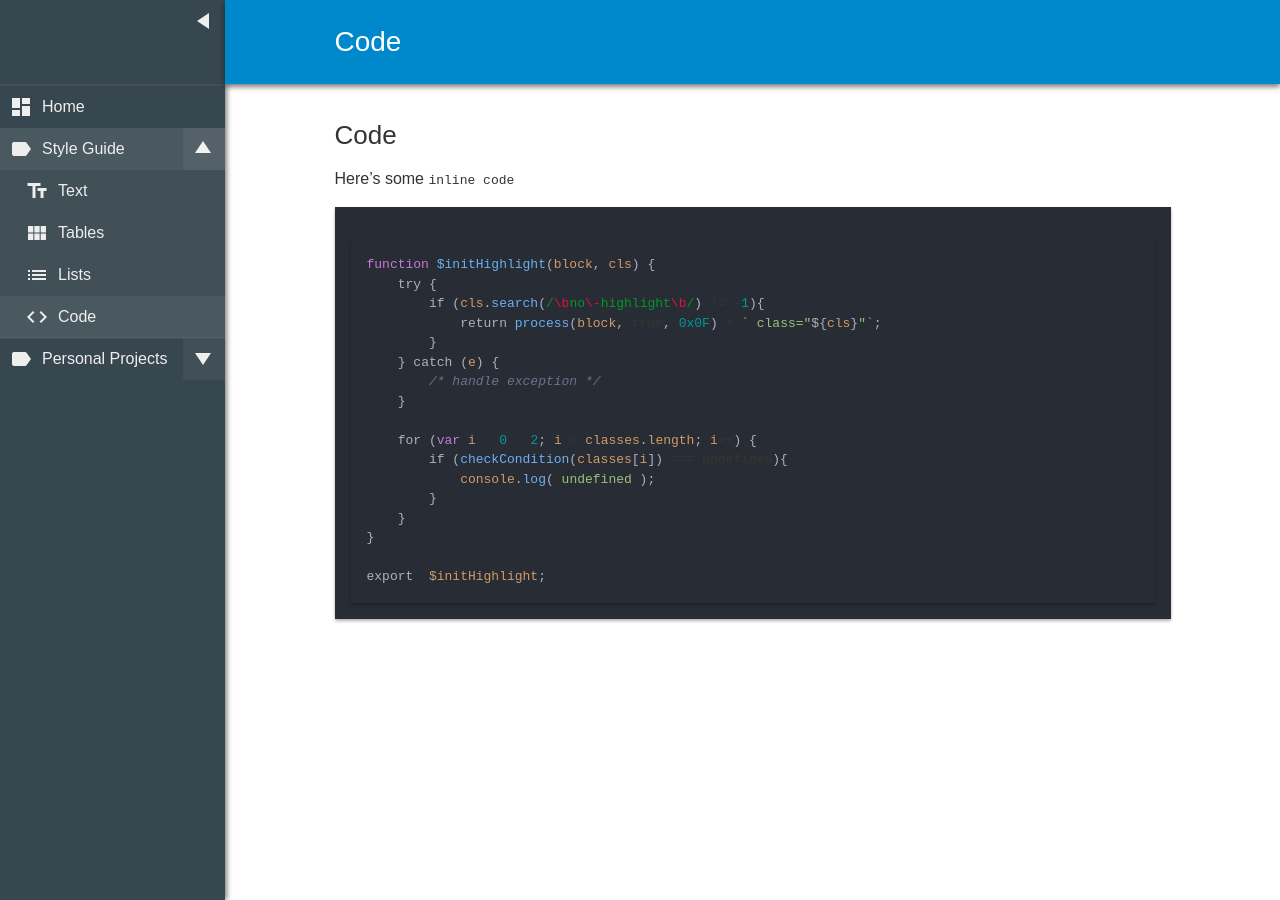
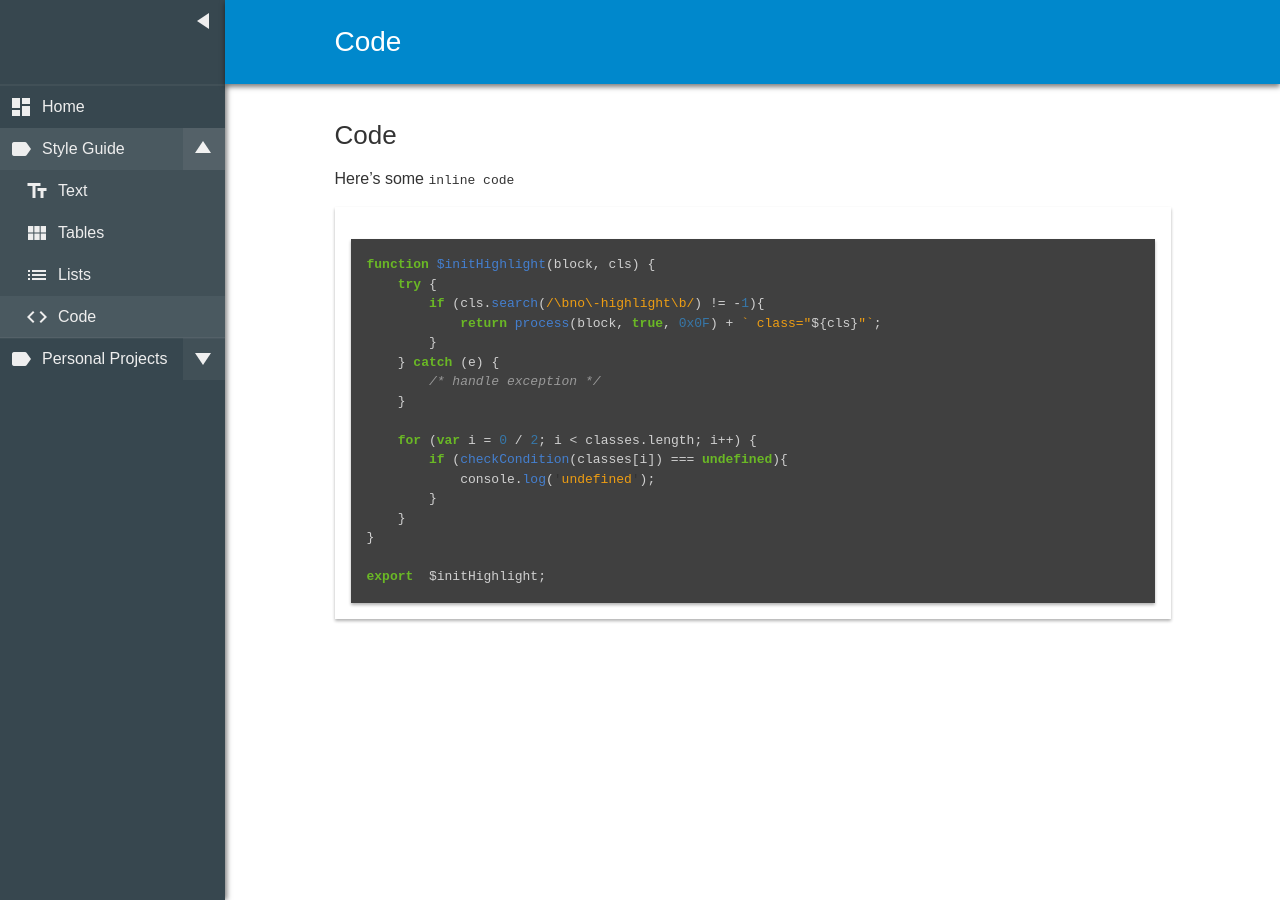
Before and after one commit to zeraphie/zeraphie.github.io, a Jekyll site: the page built from _posts/2017-03-08-code.md, in a window 1280 px wide. Built offline with Jekyll 4.4.1, drawn with Linux system fonts in a browser that asks for light colours.

Commit message:
Update _syntax.scss

```diff
--- a/_sass/markdown/_syntax.scss
+++ b/_sass/markdown/_syntax.scss
@@ -1,270 +1,373 @@
 /**
  * Syntax highlighting styles inspired by Atom's One Dark theme
- * https://github.com/bryanchapel/jekyllHighlighterAtomOneDarkTheme
+ * https://github.com/jwarby/jekyll-pygments-themes
  */
-.highlight {
-    background: #282C34;
-
-    .lineno {
-        color: #4B5363;
+.highlight pre {
+    background-color: #404040
 }
 
-    .c {
-        color: #667689;
+.highlight .hll {
+    background-color: #404040
+}
+
+.highlight .c {
+    color: #999999;
     font-style: italic
 }
-    // Comment
-    .err {
+
+/* Comment */
+.highlight .err {
     color: #A61717;
     background-color: #E3D2D2
 }
-    // Error
-    .k {
+
+/* Error */
+.highlight .g {
+    color: #D0D0D0
+}
+
+/* Generic */
+.highlight .k {
+    color: #6AB825;
     font-weight: bold
 }
-    // Keyword
-    .o {
+
+/* Keyword */
+.highlight .l {
+    color: #D0D0D0
+}
+
+/* Literal */
+.highlight .n {
+    color: #D0D0D0
+}
+
+/* Name */
+.highlight .o {
+    color: #D0D0D0
+}
+
+/* Operator */
+.highlight .x {
+    color: #D0D0D0
+}
+
+/* Other */
+.highlight .p {
+    color: #D0D0D0
+}
+
+/* Punctuation */
+.highlight .cm {
+    color: #999999;
+    font-style: italic
+}
+
+/* Comment.Multiline */
+.highlight .cp {
+    color: #CD2828;
     font-weight: bold
 }
-    // Operator
-    .cm {
-        color: #667689;
+
+/* Comment.Preproc */
+.highlight .c1 {
+    color: #999999;
     font-style: italic
 }
-    // Comment.Multiline
-    .cp {
-        color: #ABB2BF;
+
+/* Comment.Single */
+.highlight .cs {
+    color: #E50808;
+    font-weight: bold;
+    background-color: #520000
 }
-    // Comment.Preproc
-    .c1 {
-        color: #667689;
+
+/* Comment.Special */
+.highlight .gd {
+    color: #D22323
+}
+
+/* Generic.Deleted */
+.highlight .ge {
+    color: #D0D0D0;
     font-style: italic
 }
-    // Comment.Single
-    .cs {
-        color: #667689;
-        font-weight: bold;
-        font-style: italic
+
+/* Generic.Emph */
+.highlight .gr {
+    color: #D22323
 }
-    // Comment.Special
-    .gd {
-        color: #000000;
-        background-color: #FFDDDD
-    }
-    // Generic.Deleted
-    .gd .x {
-        color: #000000;
-        background-color: #FFAAAA
-    }
-    // Generic.Deleted.Specific
-    .ge {
-        font-style: italic
-    }
-    // Generic.Emph
-    .gr {
-        color: #AA0000
-    }
-    // Generic.Error
-    .gh {
-        color: #999999
-    }
-    // Generic.Heading
-    .gi {
-        color: #000000;
-        background-color: #DDFFDD
-    }
-    // Generic.Inserted
-    .gi .x {
-        color: #000000;
-        background-color: #AAFFAA
-    }
-    // Generic.Inserted.Specific
-    .go {
-        color: #888888
-    }
-    // Generic.Output
-    .gp {
-        color: #555555
-    }
-    // Generic.Prompt
-    .gs {
+
+/* Generic.Error */
+.highlight .gh {
+    color: #FFFFFF;
     font-weight: bold
 }
-    // Generic.Strong
-    .gu {
+
+/* Generic.Heading */
+.highlight .gi {
+    color: #589819
+}
+
+/* Generic.Inserted */
+.highlight .go {
+    color: #CCCCCC
+}
+
+/* Generic.Output */
+.highlight .gp {
     color: #AAAAAA
 }
-    // Generic.Subheading
-    .gt {
-        color: #AA0000
-    }
-    // Generic.Traceback
-    .k {
-        color: #ABB2BF;
-        font-weight: normal;
-    }
-    .kc {
+
+/* Generic.Prompt */
+.highlight .gs {
+    color: #D0D0D0;
     font-weight: bold
 }
-    // Keyword.Constant
-    .kd {
-        color: #C678DD;
+
+/* Generic.Strong */
+.highlight .gu {
+    color: #FFFFFF;
+    text-decoration: underline
 }
-    // Keyword.Declaration
-    .kp {
+
+/* Generic.Subheading */
+.highlight .gt {
+    color: #D22323
+}
+
+/* Generic.Traceback */
+.highlight .kc {
+    color: #6AB825;
     font-weight: bold
 }
-    // Keyword.Pseudo
-    .kr {
-        color: #C678DD;
-    }
-    // Keyword.Reserved
-    .kt {
-        color: #445588;
+
+/* Keyword.Constant */
+.highlight .kd {
+    color: #6AB825;
     font-weight: bold
 }
-    // Keyword.Type
-    .m {
-        color: #64B6C3
-    }
-    // Literal.Number
-    .p {
-        color: #ABB2BF;
-    }
-    .s {
-        color: #98C379
-    }
-    // Literal.String
-    .na {
-        color: #D19A66;
-    }
-    // Name.Attribute
-    .nb {
-        color: #D19A66;
-    }
-    // Name.Builtin
-    .nc {
-        color: #CD9A61;
-    }
-    // Name.Class
-    .no {
-        color: #008080
-    }
-    // Name.Constant
-    .ni {
-        color: #800080
-    }
-    // Name.Entity
-    .ne {
-        color: #6CAFF2;
+
+/* Keyword.Declaration */
+.highlight .kn {
+    color: #6AB825;
     font-weight: bold
 }
-    // Name.Exception
-    .nf {
-        color: #6CAFF2;
+
+/* Keyword.Namespace */
+.highlight .kp {
+    color: #6AB825
 }
-    // Name.Function
-    .nn {
-        color: #555555
-    }
-    // Name.Namespace
-    .nt {
-        color: #D86C74
-    }
-    // Name.Tag
-    .nv {
-        color: #008080
-    }
-    // Name.Variable
-    .nx {
-        color: #D19A66;
-    }
-    .ow {
+
+/* Keyword.Pseudo */
+.highlight .kr {
+    color: #6AB825;
     font-weight: bold
 }
-    // Operator.Word
-    .w {
+
+/* Keyword.Reserved */
+.highlight .kt {
+    color: #6AB825;
+    font-weight: bold
+}
+
+/* Keyword.Type */
+.highlight .ld {
+    color: #D0D0D0
+}
+
+/* Literal.Date */
+.highlight .m {
+    color: #3677A9
+}
+
+/* Literal.Number */
+.highlight .s {
+    color: #ED9D13
+}
+
+/* Literal.String */
+.highlight .na {
     color: #BBBBBB
 }
-    // Text.Whitespace
-    .mf {
-        color: #009999
+
+/* Name.Attribute */
+.highlight .nb {
+    color: #24909D
 }
-    // Literal.Number.Float
-    .mh {
-        color: #009999
+
+/* Name.Builtin */
+.highlight .nc {
+    color: #447FCF;
+    text-decoration: underline
 }
-    // Literal.Number.Hex
-    .mi {
-        color: #009999
+
+/* Name.Class */
+.highlight .no {
+    color: #40FFFF
 }
-    // Literal.Number.Integer
-    .mo {
-        color: #009999
+
+/* Name.Constant */
+.highlight .nd {
+    color: #FFA500
 }
-    // Literal.Number.Oct
-    .sb {
-        color: #DD1144
+
+/* Name.Decorator */
+.highlight .ni {
+    color: #D0D0D0
 }
-    // Literal.String.Backtick
-    .sc {
-        color: #DD1144
+
+/* Name.Entity */
+.highlight .ne {
+    color: #BBBBBB
 }
-    // Literal.String.Char
-    .sd {
-        color: #DD1144
+
+/* Name.Exception */
+.highlight .nf {
+    color: #447FCF
 }
-    // Literal.String.Doc
-    .s2 {
-        color: #98C379;
+
+/* Name.Function */
+.highlight .nl {
+    color: #D0D0D0
 }
-    // Literal.String.Double
-    .se {
-        color: #DD1144
+
+/* Name.Label */
+.highlight .nn {
+    color: #447FCF;
+    text-decoration: underline
 }
-    // Literal.String.Escape
-    .sh {
-        color: #DD1144
+
+/* Name.Namespace */
+.highlight .nx {
+    color: #D0D0D0
 }
-    // Literal.String.Heredoc
-    .si {
-        color: #DD1144
+
+/* Name.Other */
+.highlight .py {
+    color: #D0D0D0
 }
-    // Literal.String.Interpol
-    .sx {
-        color: #DD1144
+
+/* Name.Property */
+.highlight .nt {
+    color: #6AB825;
+    font-weight: bold
 }
-    // Literal.String.Other
-    .sr {
-        color: #009926
+
+/* Name.Tag */
+.highlight .nv {
+    color: #40FFFF
 }
-    // Literal.String.Regex
-    .s1 {
-        color: #98C379;
+
+/* Name.Variable */
+.highlight .ow {
+    color: #6AB825;
+    font-weight: bold
 }
-    // Literal.String.Single
-    .ss {
-        color: #990073
+
+/* Operator.Word */
+.highlight .w {
+    color: #666666
 }
-    // Literal.String.Symbol
-    .bp {
-        color: #999999
+
+/* Text.Whitespace */
+.highlight .mf {
+    color: #3677A9
 }
-    // Name.Builtin.Pseudo
-    .vc {
-        color: #008080
+
+/* Literal.Number.Float */
+.highlight .mh {
+    color: #3677A9
 }
-    // Name.Variable.Class
-    .vg {
-        color: #008080
+
+/* Literal.Number.Hex */
+.highlight .mi {
+    color: #3677A9
 }
-    // Name.Variable.Global
-    .vi {
-        color: #008080
+
+/* Literal.Number.Integer */
+.highlight .mo {
+    color: #3677A9
 }
-    // Name.Variable.Instance
-    .il {
-        color: #009999
+
+/* Literal.Number.Oct */
+.highlight .sb {
+    color: #ED9D13
 }
-    // Literal.Number.Integer.Long
+
+/* Literal.String.Backtick */
+.highlight .sc {
+    color: #ED9D13
 }
+
+/* Literal.String.Char */
+.highlight .sd {
+    color: #ED9D13
+}
+
+/* Literal.String.Doc */
+.highlight .s2 {
+    color: #ED9D13
+}
+
+/* Literal.String.Double */
+.highlight .se {
+    color: #ED9D13
+}
+
+/* Literal.String.Escape */
+.highlight .sh {
+    color: #ED9D13
+}
+
+/* Literal.String.Heredoc */
+.highlight .si {
+    color: #ED9D13
+}
+
+/* Literal.String.Interpol */
+.highlight .sx {
+    color: #FFA500
+}
+
+/* Literal.String.Other */
+.highlight .sr {
+    color: #ED9D13
+}
+
+/* Literal.String.Regex */
+.highlight .s1 {
+    color: #ED9D13
+}
+
+/* Literal.String.Single */
+.highlight .ss {
+    color: #ED9D13
+}
+
+/* Literal.String.Symbol */
+.highlight .bp {
+    color: #24909D
+}
+
+/* Name.Builtin.Pseudo */
+.highlight .vc {
+    color: #40FFFF
+}
+
+/* Name.Variable.Class */
+.highlight .vg {
+    color: #40FFFF
+}
+
+/* Name.Variable.Global */
+.highlight .vi {
+    color: #40FFFF
+}
+
+/* Name.Variable.Instance */
+.highlight .il {
+    color: #3677A9
+}
+
+/* Literal.Number.Integer.Long */
```
Lines whose indentation alone changed are shown as unchanged.
